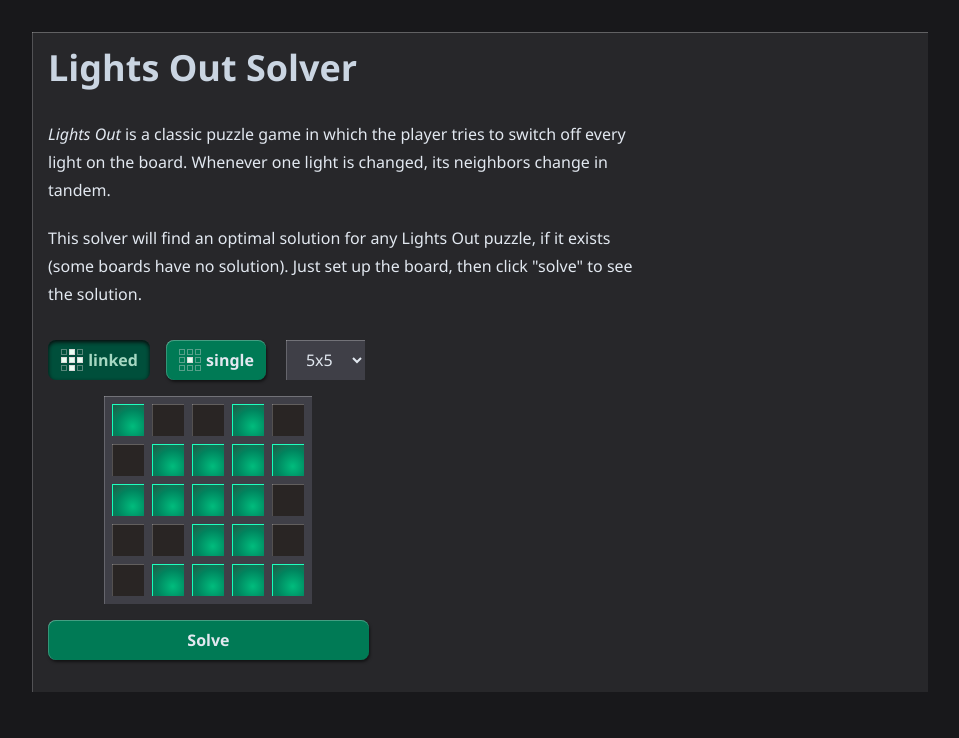
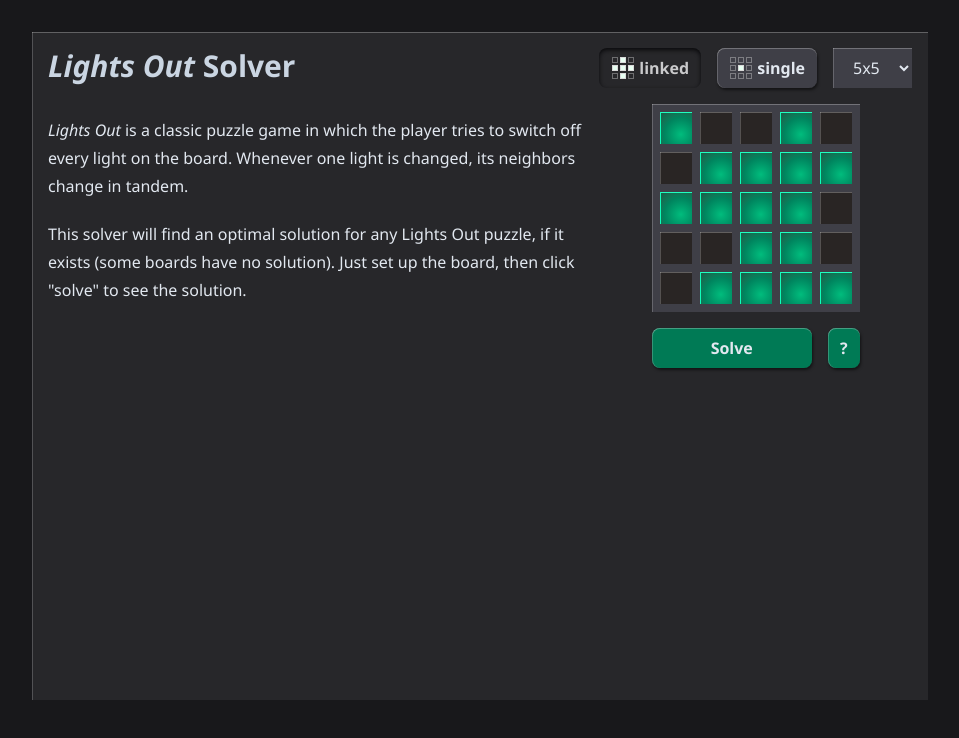
Before and after one commit to bprcode/lightsout-solver, a React (Vite) app: page / in a window 1280 px wide. Shown: the top 738 px of the page, without its empty margins (160-1119 px from the left). Built offline with nearby package versions, Linux system fonts and the light colour scheme.

Commit message:
Stabilize solve button

```diff
--- a/src/App.tsx
+++ b/src/App.tsx
@@ -257,17 +257,22 @@
   const unpressedStyle =
     'bg-emerald-700 light-edge-shadow hover:bg-emerald-600 active:bg-emerald-800 active:text-emerald-100 active:inset-shadow-sm active:inset-shadow-zinc-950 '
   const grayPressedStyle =
-    'bg-zinc-900 inset-shadow-sm inset-shadow-zinc-950 text-zinc-100/80 '
+    'bg-zinc-800 inset-shadow-sm inset-shadow-zinc-950 text-zinc-100/80 '
   const grayUnpressedStyle =
-    'bg-zinc-700 light-edge-shadow hover:bg-emerald-600 active:bg-zinc-800 active:text-zinc-100 active:inset-shadow-sm active:inset-shadow-zinc-950 '
+    'bg-zinc-700 light-edge-shadow hover:bg-zinc-600 active:bg-zinc-800 active:text-zinc-100 active:inset-shadow-sm active:inset-shadow-zinc-950 '
   const baseButtonStyle =
-    'px-3 py-1 mb-4 rounded-lg font-semibold h-10 relative flex justify-center items-center '
+    'px-3 py-1 mb-4 rounded-lg font-semibold h-10 relative flex justify-center items-center shrink-0 '
 
   return (
-    <div className="max-w-4xl mx-auto mt-8  bg-zinc-800 text-slate-200 p-4 light-edge flex flex-col">
+    <div className="max-w-4xl mx-auto mt-8  bg-zinc-800 text-slate-200 p-4 light-edge">
+
+      <div className="flex flex-col">
+
+
+
+      <div className="flex gap-0">
       <div className="prose text-slate-200">
-        <h1 className="text-slate-300 font-bold">Lights Out Solver</h1>
-
+        <h1 className="text-slate-300 font-bold mb-8 text-3xl"><em>Lights Out</em> Solver</h1>
         <p>
           <em>Lights Out</em> is a classic puzzle game in which the player tries
           to switch off every light on the board. Whenever one light is changed,
@@ -279,33 +284,30 @@
           then click "solve" to see the solution.
         </p>
       </div>
-
-      <div className="mt-8 flex gap-8">
-        <div className="flex gap-8 w-fit">
-          <div className="flex flex-col items-center">
+          <div className="flex flex-col items-center shrink-0">
 
           <div className="flex w-fit gap-4 items-start">
 
             <button
               className={`${
-                inputMode === togglePlus ? pressedStyle : unpressedStyle
+                inputMode === togglePlus ? grayPressedStyle : grayUnpressedStyle
               } ${baseButtonStyle}`}
               onClick={() => {
                 setInputMode(() => togglePlus)
               }}
             >
-              <img src={linkedSelectionSvg} />&nbsp;linked
+              <img src={linkedSelectionSvg} className="inline-block"/>&nbsp;linked
             </button>
             <button
               className={`${
-                inputMode === toggleSingle ? pressedStyle : unpressedStyle
+                inputMode === toggleSingle ? grayPressedStyle : grayUnpressedStyle
               } ${baseButtonStyle}`}
               onClick={() => setInputMode(() => toggleSingle)}
             >
-              <img src={unlinkedSelectionSvg} />&nbsp;single
+              <img src={unlinkedSelectionSvg} className="block" />&nbsp;single
             </button>
             <select
-              className="bg-zinc-700 px-4 py-2 light-edge mx-1 h-fit"
+              className="bg-zinc-700 px-4 py-2 light-edge h-fit"
               value={boardSize}
               onChange={e => {
                 setBoardSize(Number(e.target.value) as BoardSize)
@@ -322,6 +324,7 @@
             </select>
           </div>
 
+            <div>
             <LightBoard
               className="mb-4"
               board={bitBoard}
@@ -334,12 +337,11 @@
               }}
             />
 
+            <div className="flex gap-4">
             <button
               disabled={workerThinking}
               className={
-                workerThinking
-                  ? baseButtonStyle + pressedStyle
-                  : unpressedStyle + baseButtonStyle + 'w-full'
+                unpressedStyle + baseButtonStyle + 'grow'
               }
               onClick={() => {
                 setWorkerThinking(true)
@@ -349,11 +351,20 @@
             >
               Solve
             </button>
+            <button className={baseButtonStyle + unpressedStyle}>
+              ?
+            </button>
+            </div>
+
+            </div>
+
           </div>
 
-        </div>
 
-        <div className="grow overflow-y-auto relative snap-y snap-mandatory">
+
+      </div>
+
+        <div className="overflow-y-auto relative snap-y snap-mandatory h-[300px]">
           {solution === null && (
             <h2 className="text-orange-300 text-2xl">This board cannot be solved.</h2>
           )}
@@ -365,7 +376,7 @@
             />
           )}
         </div>
-      </div>
+        </div>
     </div>
   )
 }
```
